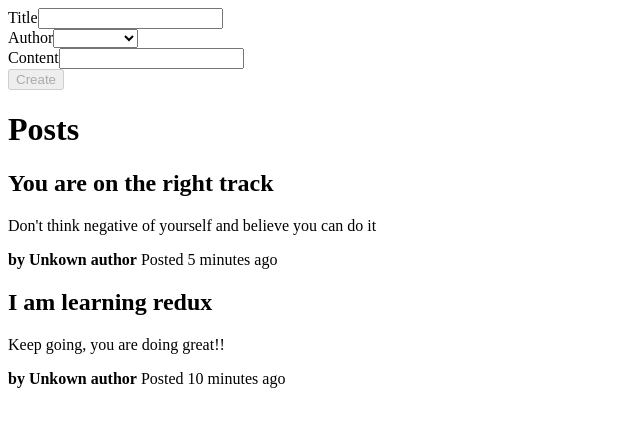
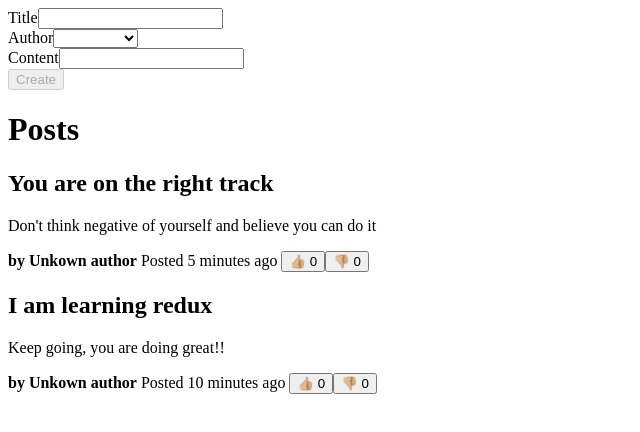
Before and after one commit to tadanama/react-redux, a React (Vite) app: page / in a window 1280 px wide. Shown: the top 432 px of the page, without its empty margins (0-640 px from the left). Built offline with nearby package versions, Linux system fonts and the light colour scheme.

Commit message:
Render reaction buttons

```diff
--- a/src/features/posts/PostsList.jsx
+++ b/src/features/posts/PostsList.jsx
@@ -5,6 +5,7 @@ import { selectAllPosts } from "./postsSlice";
 import { selectAllUsers } from "../users/usersSlice";
 import PostAuthor from "./PostAuthor";
 import TimeAgo from "./TimeAgo";
+import ReactionButtons from "./ReactionButtons";
 
 function PostsList() {
 	// Retrieve the state of the posts
@@ -24,6 +25,7 @@ function PostsList() {
 			<p>{post.content}</p>
 			<PostAuthor userId={post.userId} />
 			<TimeAgo timestamp={post.date} />
+            <ReactionButtons post={post}/>
 		</article>
 	));
 	return (
```
